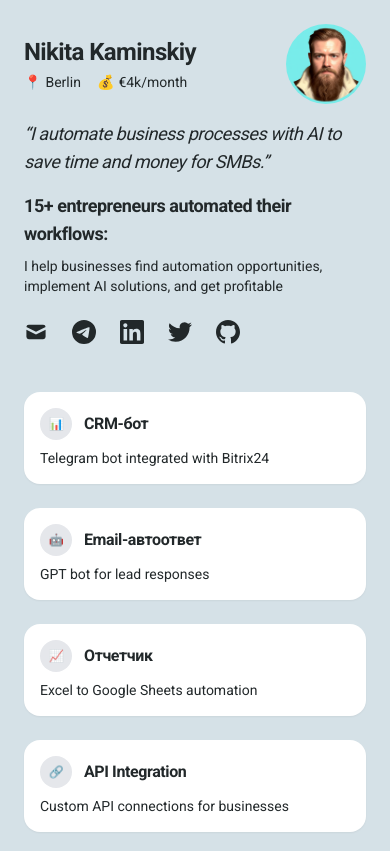
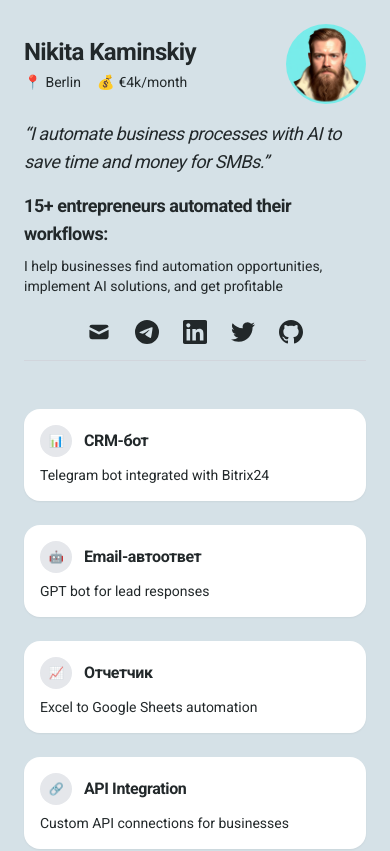
Before and after one commit to MrKaminskiy/nikitakaminskiy.com, a Next.js app: page / in a window 390 px wide. Shown: the top 851 px of the page. Built offline with nearby package versions, Linux system fonts and the light colour scheme.

Commit message:
Center social icons on mobile and add divider line after them

```diff
--- a/src/app/page.tsx
+++ b/src/app/page.tsx
@@ -77,7 +77,7 @@ export default function Home() {
 
             {/* Contact Section */}
             <div className="pt-2">
-              <div className="flex space-x-6">
+              <div className="flex justify-center lg:justify-start space-x-6">
                 <a
                   href="mailto:nikam0811@gmail.com"
                   className="text-custom-primary hover:text-custom-accent transition-colors"
@@ -133,6 +133,8 @@ export default function Home() {
                   </svg>
                 </a>
               </div>
+              {/* Divider line for mobile */}
+              <div className="w-full h-px bg-gray-300 mt-4 lg:hidden"></div>
             </div>
           </div>
 
```
